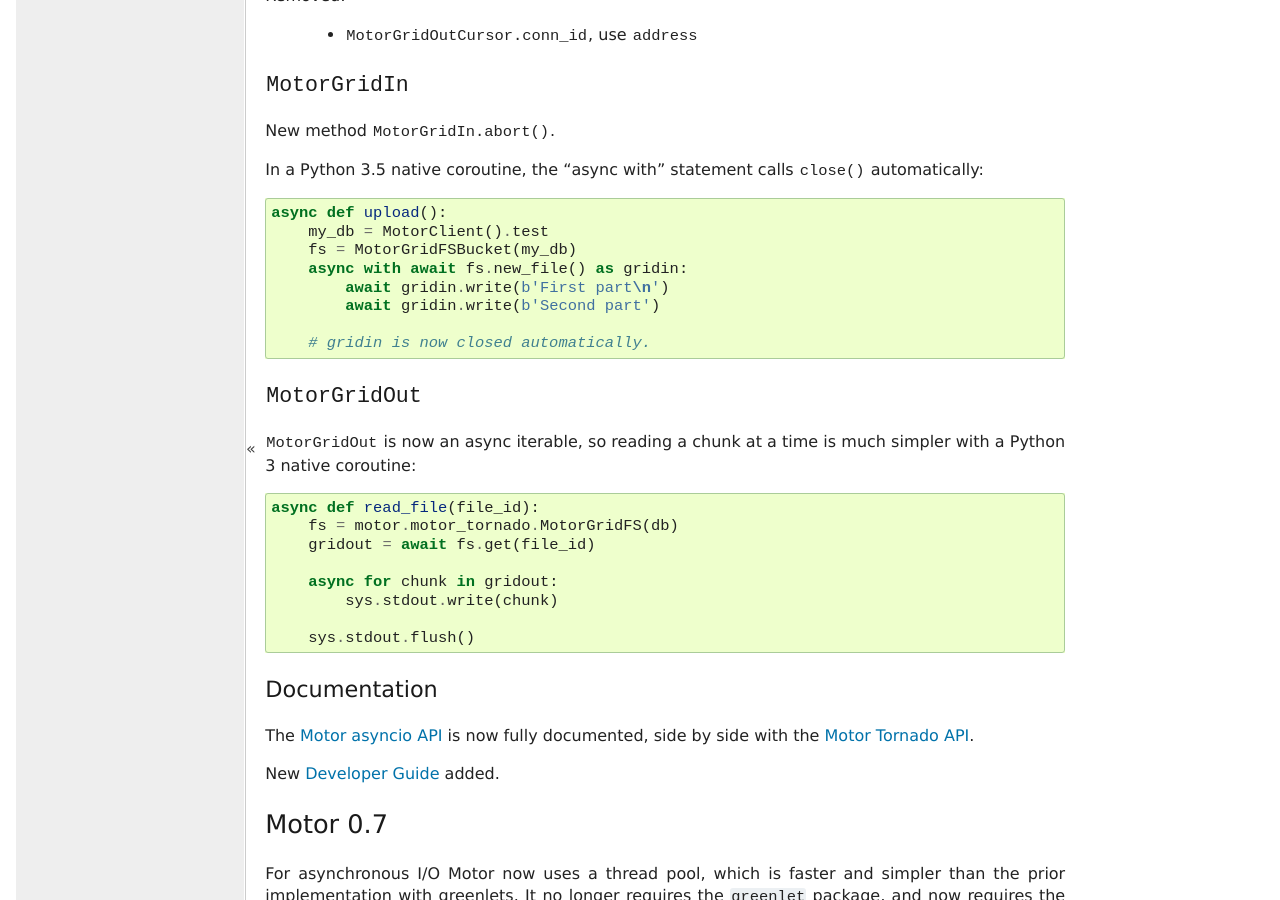
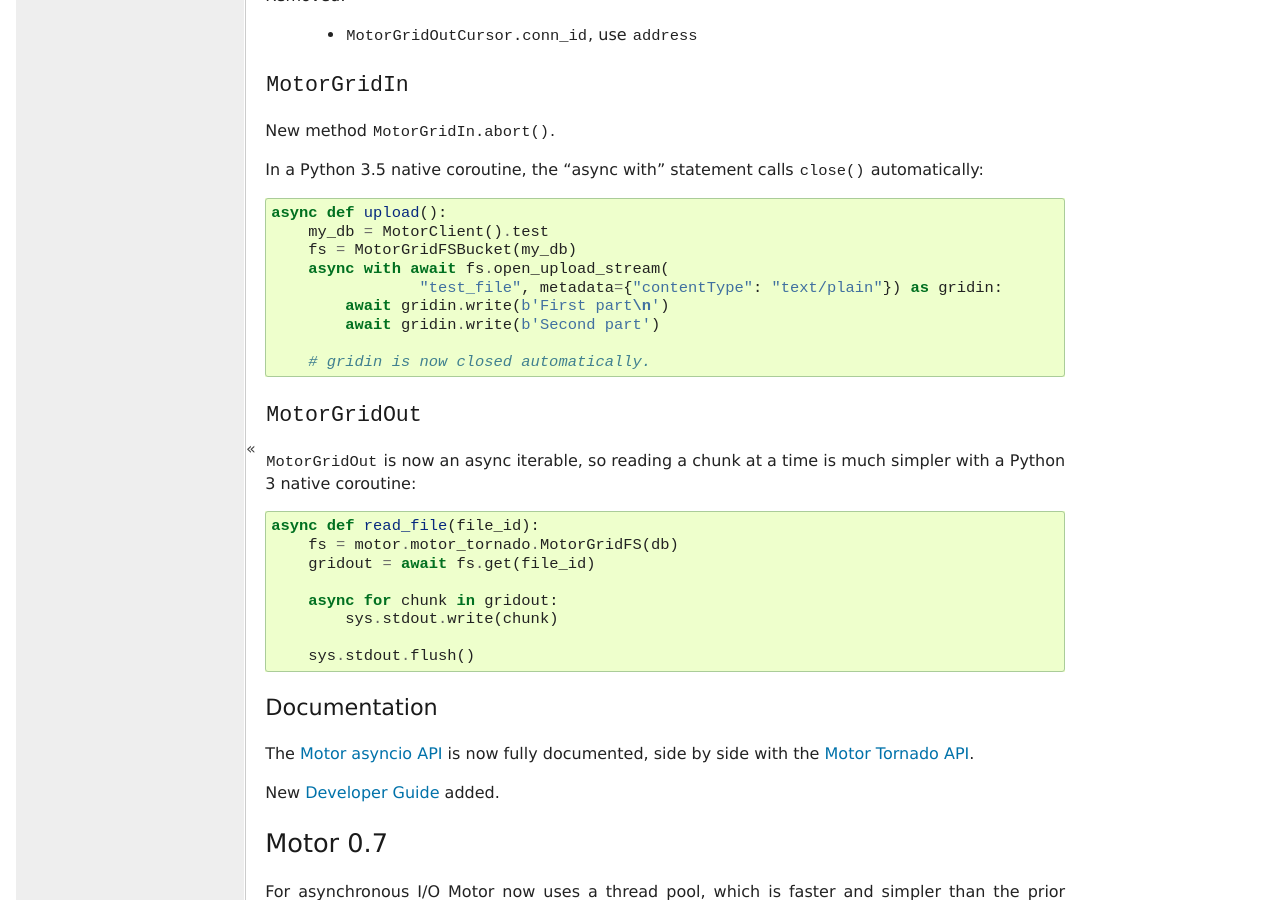
Before and after one commit to mongodb/motor, a Sphinx documentation site: the page built from doc/changelog.rst, in a window 1280 px wide and 900 px high, scrolled down 9386 px. Built offline with Sphinx 7.4.7, drawn with Linux system fonts in a browser that asks for light colours; pages that are not in the unit, such as notebooks, are missing from menus; comment, search, counter and statistics services are not loaded; the version number is read from the project's files by our own code.

Commit message:
Fix documentation examples for gridfs open_upload_stream (#101)

```diff
--- a/doc/api-asyncio/asyncio_gridfs.rst
+++ b/doc/api-asyncio/asyncio_gridfs.rst
@@ -235,7 +234,8 @@
           async def upload():
               my_db = AsyncIOMotorClient().test
               fs = AsyncIOMotorGridFSBucket(my_db)
-              async with await fs.new_file() as gridin:
+              async with await fs.open_upload_stream(
+                  "test_file", metadata={"contentType": "text/plain"}) as gridin:
                   await gridin.write(b'First part\n')
                   await gridin.write(b'Second part')
 
--- a/doc/api-tornado/gridfs.rst
+++ b/doc/api-tornado/gridfs.rst
@@ -242,7 +242,8 @@
           async def upload():
               my_db = MotorClient().test
               fs = MotorGridFSBucket(my_db)
-              async with await fs.new_file() as gridin:
+              async with await fs.open_upload_stream(
+                  "test_file", metadata={"contentType": "text/plain"}) as gridin:
                   await gridin.write(b'First part\n')
                   await gridin.write(b'Second part')
 
--- a/doc/changelog.rst
+++ b/doc/changelog.rst
@@ -573,7 +573,8 @@
   async def upload():
       my_db = MotorClient().test
       fs = MotorGridFSBucket(my_db)
-      async with await fs.new_file() as gridin:
+      async with await fs.open_upload_stream(
+                  "test_file", metadata={"contentType": "text/plain"}) as gridin:
           await gridin.write(b'First part\n')
           await gridin.write(b'Second part')
 
```
Also changed, not shown: other parts of doc/api-asyncio/asyncio_gridfs.rst (+2 -7 lines).
